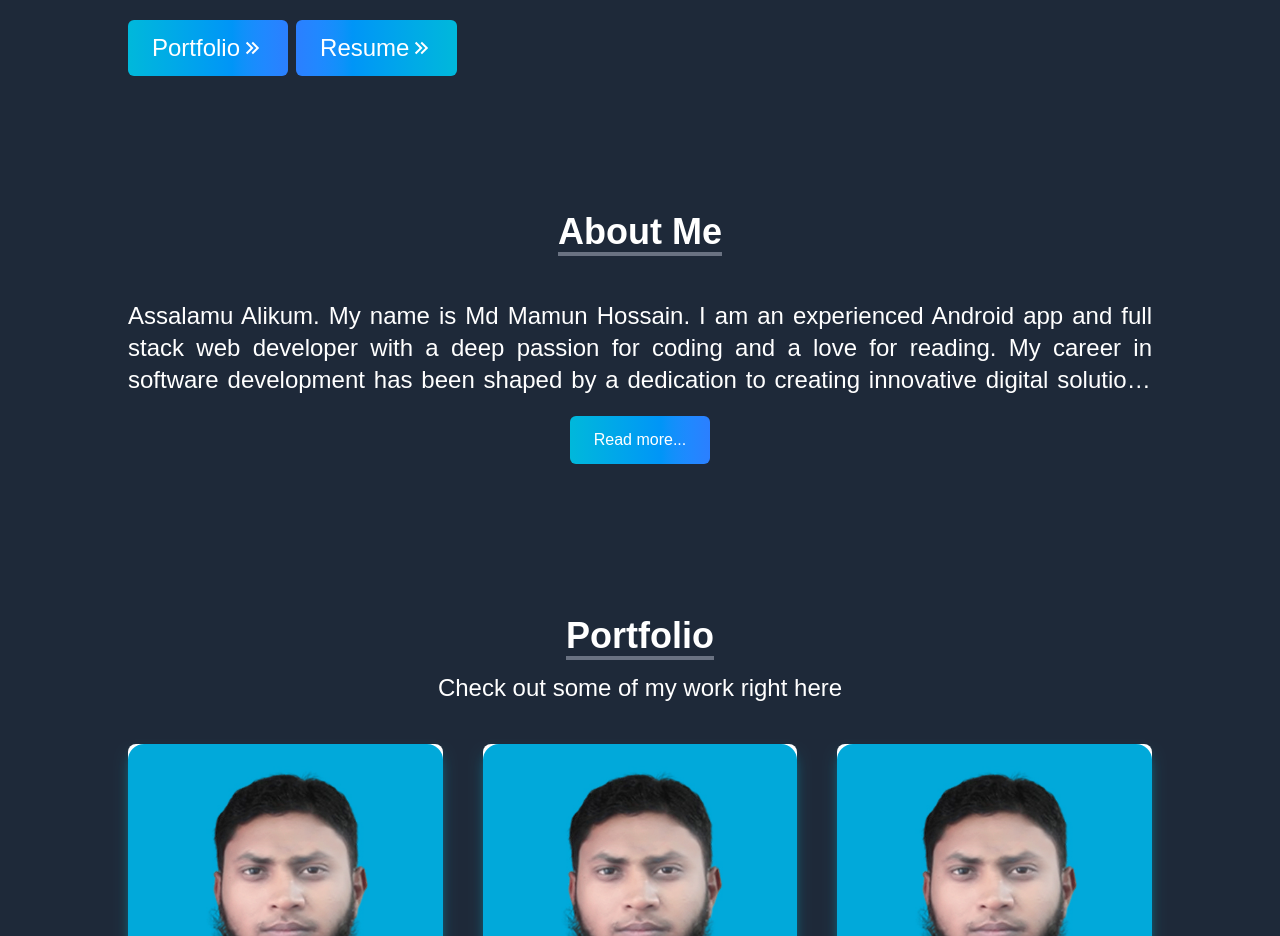
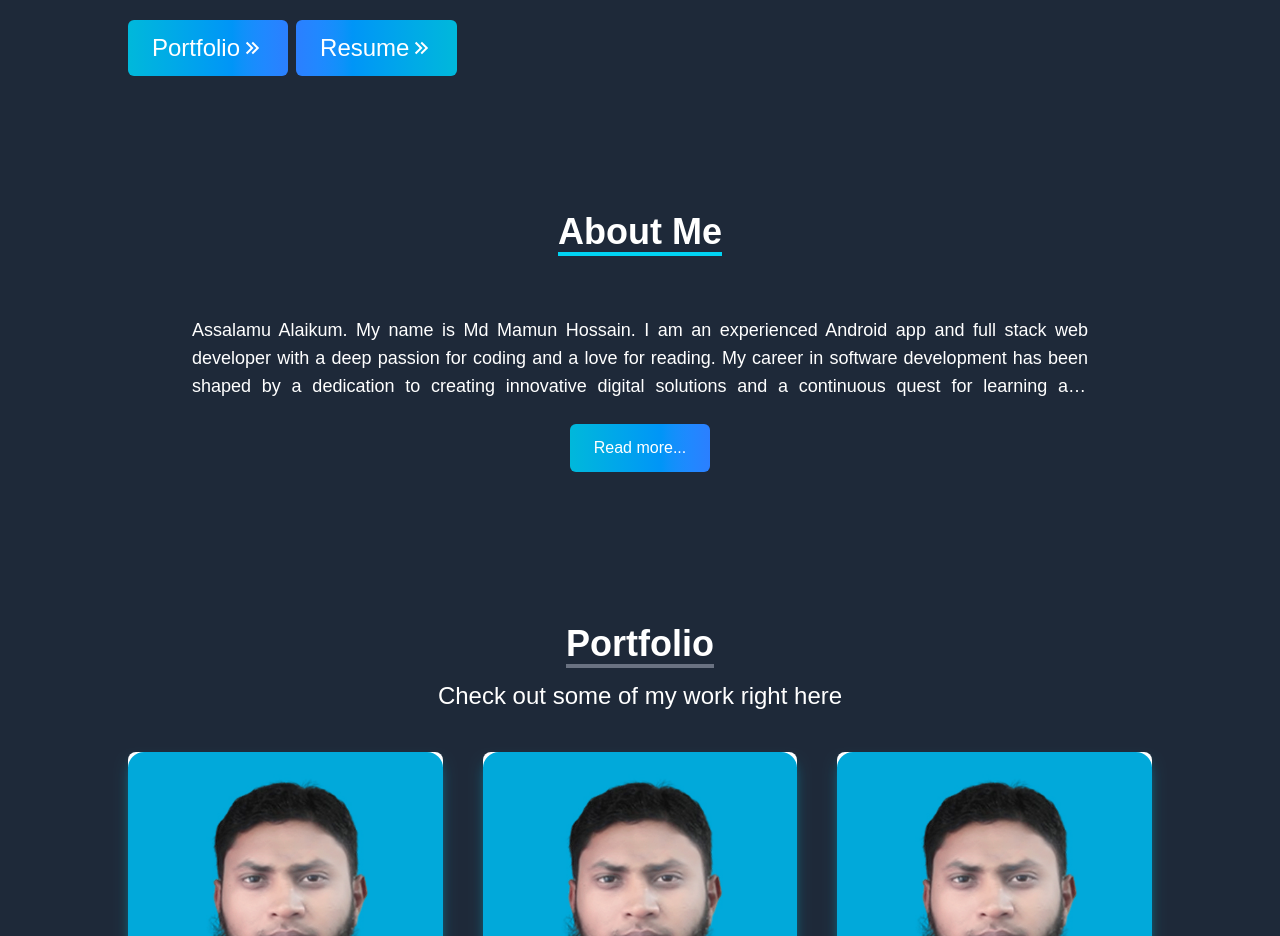
Before and after one commit to GmMamunH/gmh-portfolio, a Next.js app: page / in a window 1280 px wide. Shown: the part 504-1440 px from the top of the page. Built offline with nearby package versions, Linux system fonts and the light colour scheme; a web font is replaced by a local one.

Commit message:
update(about): motion add, text change

```diff
--- a/package.json
+++ b/package.json
@@ -9,6 +9,7 @@
     "lint": "next lint"
   },
   "dependencies": {
+    "framer-motion": "^12.7.3",
     "next": "15.3.0",
     "react": "^19.0.0",
     "react-dom": "^19.0.0",
--- a/src/components/About.tsx
+++ b/src/components/About.tsx
@@ -1,49 +1,50 @@
-"use client"
+"use client";
 import { useState } from "react";
+import { motion } from "framer-motion";
 
 export default function AboutComponent() {
+  const [isOpen, setIsOpen] = useState(false);
+
   const about = [
     {
       id: 1,
       details:
-        "Assalamu Alikum. My name is Md Mamun Hossain. I am an experienced Android app and full stack web developer with a deep passion for coding and a love for reading. My career in software development has been shaped by a dedication to creating innovative digital solutions and a continuous quest for learning and improvement.",
+        "Assalamu Alaikum. My name is Md Mamun Hossain. I am an experienced Android app and full stack web developer with a deep passion for coding and a love for reading. My career in software development has been shaped by a dedication to creating innovative digital solutions and a continuous quest for learning and improvement.",
     },
     {
       id: 2,
       title: "Professional Expertise",
-
       details:
-        "In the realm of Android app development, I excel in building user-friendly and high-performance mobile applications. With proficiency in Java and Kotlin, I leverage the Android SDK to design and implement apps that are both functional and aesthetically pleasing. My focus is on crafting seamless user experiences and optimizing app performance to meet and exceed user expectations.",
-
+        "In Android development, I excel in building high-performance, user-friendly apps using Java and Kotlin. I design and implement elegant UI/UX and optimized performance with Android SDK.",
       details2:
-        "As a full stack web developer, I possess comprehensive skills that span both the front-end and back-end aspects of web development. I am proficient in HTML, CSS, and JavaScript for creating engaging and responsive user interfaces. On the server side, I have experience with technologies such as Node.js, Express.js, and various database systems like MySQL and MongoDB. This dual capability allows me to develop robust, scalable web applications from the ground up, ensuring a cohesive and efficient integration between the client and server sides.",
+        "As a full stack web developer, I work with HTML, CSS, JavaScript, React, Next.js, Node.js, Express.js, and MongoDB. This allows me to build complete, scalable, and modern web applications from scratch.",
     },
     {
       id: 3,
       title: "Passion for Coding",
       details:
-        "Coding is not just my profession; it’s my passion. I am driven by the challenge of solving complex problems and the satisfaction of seeing my ideas materialize into functioning software. Whether it’s debugging code, optimizing algorithms, or learning a new framework, I thrive on the continual process of discovery and innovation that coding offers. My commitment to staying current with the latest developments in technology fuels my enthusiasm and keeps me motivated to improve and expand my skill set.",
+        "Coding is more than a profession—it's a passion. I enjoy solving real-world problems, writing clean code, and continuously exploring new tools and frameworks.",
     },
     {
       id: 4,
       title: "Love for Reading",
       details:
-        "Outside the world of code, I am an avid reader. Books are my gateway to both relaxation and learning. I enjoy exploring a wide variety of genres, from technical books that deepen my understanding of programming concepts to fiction that sparks my imagination and provides new perspectives. Reading enriches my life and broadens my horizons, contributing to both my personal and professional development.",
+        "Books fuel my creativity and growth. I read both technical and non-technical books, which enhance both my problem-solving and imaginative thinking.",
     },
     {
       id: 5,
       title: "Personal Philosophy",
       details:
-        "I firmly believe in the importance of lifelong learning and adaptability, especially in the fast-paced field of technology. I am dedicated to continually upgrading my skills and embracing new challenges. By participating in developer communities, attending workshops, and taking online courses, I stay connected to the evolving trends and practices in the industry. Sharing knowledge and collaborating with others are also integral parts of my growth as a developer.",
+        "I believe in lifelong learning, adaptability, and sharing knowledge. Staying updated with the latest technologies is my core strength.",
     },
     {
       id: 6,
       title: "Future Aspirations",
       details:
-        "Looking ahead, I am excited to tackle new and challenging projects that push the boundaries of what technology can achieve. My goal is to refine my expertise as an Android app and full stack web developer, while also exploring new areas of software development. I aspire to work on innovative solutions that make a positive impact and collaborate with fellow professionals who share my passion for technology and creativity.",
+        "I aim to build innovative solutions and work with teams that share my passion for impactful and creative technology.",
     },
   ];
-  // ===================
+
   const textStyle = {
     maxWidth: "100%",
     display: "-webkit-box",
@@ -52,38 +53,55 @@ export default function AboutComponent() {
     overflow: "hidden",
     textOverflow: "ellipsis",
   };
-  const [isOpen, setIsOpen] = useState(false);
+
   return (
-    <div  className="h-full w-full bg-gray-800 py-16 px-3 md:px-6">
-      <div className="text-center py-6 text-white">
-        <p className="text-4xl border-b-4 border-gray-500 inline font-bold">
+    <motion.div
+      initial={{ opacity: 0, y: 50 }}
+      whileInView={{ opacity: 1, y: 0 }}
+      transition={{ duration: 0.8, ease: "easeOut" }}
+      viewport={{ once: true }}
+      className="h-full w-full bg-gray-800 py-16 px-3 md:px-6"
+    >
+      <div className="text-center mb-10 py-6 text-white">
+        <h2 className="text-4xl font-bold inline border-b-4 border-cyan-400">
           About Me
-        </p>
-        {/* <p className="text-2xl py-4">Md Mamun Hossain: Android App and Full Stack Web Developer</p> */}
+        </h2>
       </div>
-      <div className="flex flex-col justify-center items-center">
-        <div style={isOpen ? null : textStyle}>
-          <div className="max-w-screen-lg mx-auto">
+
+      <div className="flex flex-col items-center">
+        <div style={isOpen ? {} : textStyle}>
+          <div className="max-w-4xl mx-auto space-y-6">
             {about.map(({ id, title, details, details2 }) => (
-              <div key={id}>
-                <p className="text-3xl pt-4 pb-2 text-white font-bold">
-                  {title}
-                </p>
-                <p className="text-2xl text-white text-justify">{details}</p>
-                <p className="text-2xl pt-2 text-white text-justify">
-                  {details2}
-                </p>
-              </div>
+              <motion.div
+                key={id}
+                initial={{ opacity: 0, y: 20 }}
+                whileInView={{ opacity: 1, y: 0 }}
+                transition={{ duration: 0.6, delay: id * 0.1 }}
+                viewport={{ once: true }}
+              >
+                {title && (
+                  <h3 className="text-2xl font-semibold text-white mb-2">
+                    {title}
+                  </h3>
+                )}
+                <p className="text-lg text-white text-justify">{details}</p>
+                {details2 && (
+                  <p className="text-lg text-white text-justify mt-2">
+                    {details2}
+                  </p>
+                )}
+              </motion.div>
             ))}
           </div>
         </div>
+
         <button
           onClick={() => setIsOpen(!isOpen)}
-          className=" bg-gradient-to-r from-cyan-500 to-blue-500 cursor-pointer px-6 py-3 rounded-md text-1xl mt-5 text-white"
+          className="mt-6 bg-gradient-to-r from-cyan-500 to-blue-500 px-6 py-3 text-white rounded-md transition hover:scale-105 duration-300"
         >
           {isOpen ? "Read less..." : "Read more..."}
         </button>
       </div>
-    </div>
+    </motion.div>
   );
 }
```
Also changed, not shown: 1 other file (tests, documents, lock files or other folders).
